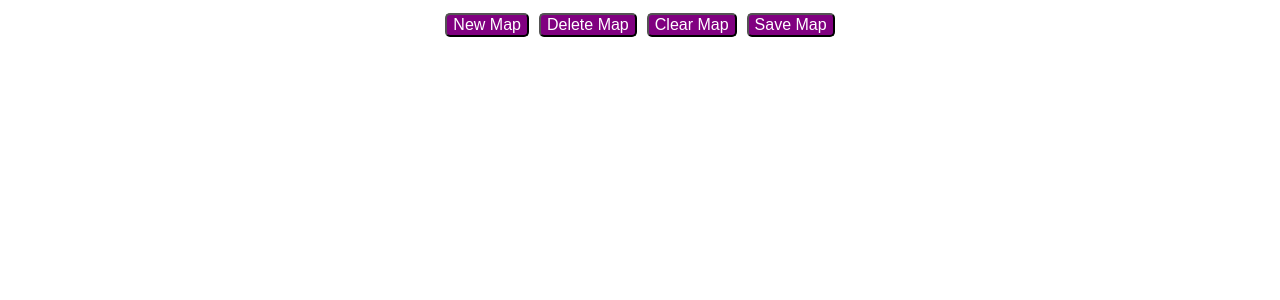
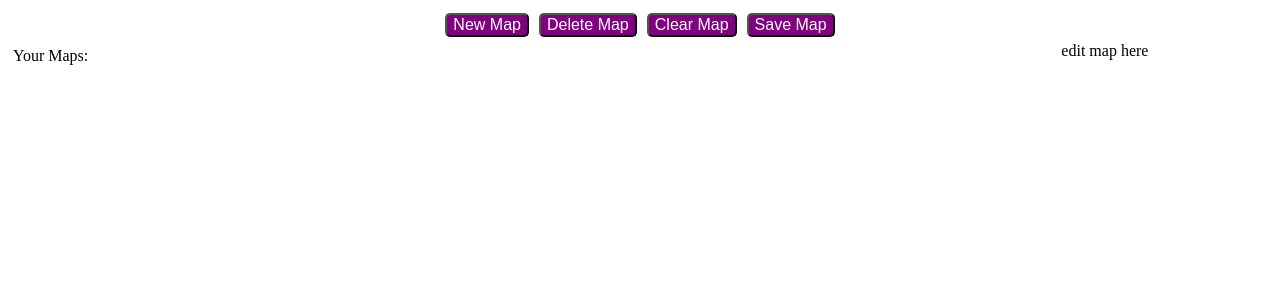
Before and after one commit to Brady-Conn/dnd-helper, a Next.js app: page / in a window 1280 px wide. Shown: the top 300 px of the page. Built offline with nearby package versions, Linux system fonts and the light colour scheme.

Commit message:
added local storage saving of maps and map selection

```diff
--- a/components/mapCreator.js
+++ b/components/mapCreator.js
@@ -1,6 +1,7 @@
 import React, { Component } from 'react';
 import Map from './map';
 import NewMap from './newMap';
+import MapMenu from './mapInfo';
 
 class MapCreator extends Component {
   constructor(props) {
@@ -10,18 +11,24 @@ class MapCreator extends Component {
       mapName: '',
       newMap: false,
       showMap: true,
+      allMaps: [],
     }
   }
 
   componentDidMount() {
-    const map = JSON.parse(window.localStorage.getItem('Map1'));
-    if (map) {
-      this.setState({map: map.mapGrid, mapName: map.name})
+    const allMaps = JSON.parse(window.localStorage.getItem('maps'))
+    if (allMaps) {
+      this.setState({allMaps})
     }
   }
 
   handleNewMapClick = () => {
     this.setState({newMap: true, showMap: false})
+  }
+
+  handleMapSelect = (e, map, name) => {
+    e.preventDefault();
+    this.setState({map, mapName: name})
   }
 
   createNewMap = (e, size, name) => {
@@ -34,13 +41,14 @@ class MapCreator extends Component {
       }
       mapGrid.push(row);
     }
-    const mapNumber = window.localStorage.length
-    window.localStorage.setItem(`Map${mapNumber + 1}`, JSON.stringify({name: name, mapGrid}))
-    this.setState({map: mapGrid, newMap: false, showMap: true})
+    const maps = JSON.parse(window.localStorage.getItem('maps')) || {};
+    maps[name] = {name, mapGrid};
+    window.localStorage.setItem('maps', JSON.stringify(maps))
+    this.setState({map: mapGrid, newMap: false, showMap: true, allMaps: maps, mapName: name})
   }
 
   render() {
-    const { map, newMap, showMap, mapName } = this.state;
+    const { map, newMap, showMap, mapName, allMaps } = this.state;
     const showNewMap = newMap ? <NewMap createNewMap={this.createNewMap}/> : null;
     const mapDisplay = showMap ? <Map mapArr={map} name={mapName}/> : null;
     return (
@@ -51,8 +59,18 @@ class MapCreator extends Component {
           <button>Clear Map</button>
           <button>Save Map</button>
         </div>
-        {mapDisplay}
-        {showNewMap}
+        <div className="main-container">
+          <div className="map-menu-container">
+            <MapMenu handleMapSelect={this.handleMapSelect} mapList={Object.values(allMaps)}/>
+          </div>
+          <div className="map-container">
+            {mapDisplay}
+            {showNewMap}
+          </div>
+          <div className="map-edit-container">
+            <div>edit map here</div>
+          </div>
+        </div>
         <style jsx>{`
         button {
           font-size: 16px;
@@ -65,6 +83,26 @@ class MapCreator extends Component {
           display: flex;
           justify-content: center;
         }
+
+        .main-container {
+          display: flex;
+          width: 100%;
+        }
+
+        .map-edit-container {
+          width: 20%;
+        }
+
+        .map-menu-container {
+          width: 20%;
+        }
+
+        .map-container {
+          display: flex;
+          justify-content: center;
+          width: 80%
+        }
+
 
         .map-creator {
           display: flex;
--- /dev/null
+++ b/components/mapInfo.js
@@ -0,0 +1,24 @@
+const MapMenu = ({mapList, handleMapSelect}) => (
+  <div className="map-menu">
+    <span>Your Maps:</span>
+    {mapList.map((map, index) => <button onClick={(e) => handleMapSelect(e, map.mapGrid, map.name)} className="map-button" key={'map' + index}>{map.name}</button>)}
+    <style jsx>{`
+      .map-button {
+        font-size: 16px;
+        margin: 5px;
+        background-color: purple;
+        color: white;
+        border-radius: 5px;
+        width: 150px;
+      }
+      .map-menu {
+        display: flex;
+        flex-direction: column;
+        margin: 5px;
+        width: 100%;
+      }
+    `}</style>
+  </div>
+)
+
+export default MapMenu;
```
Also changed, not shown: components/mapEditor.js (added).
